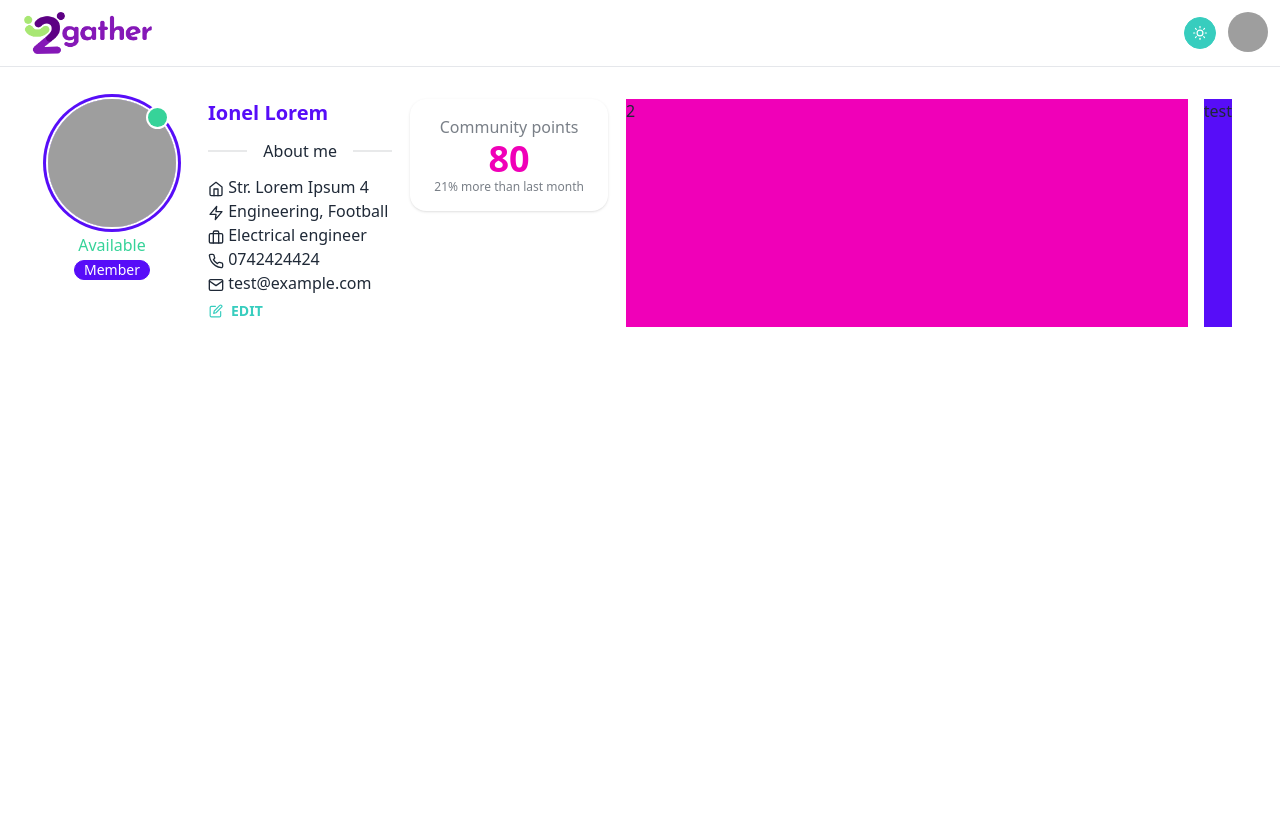
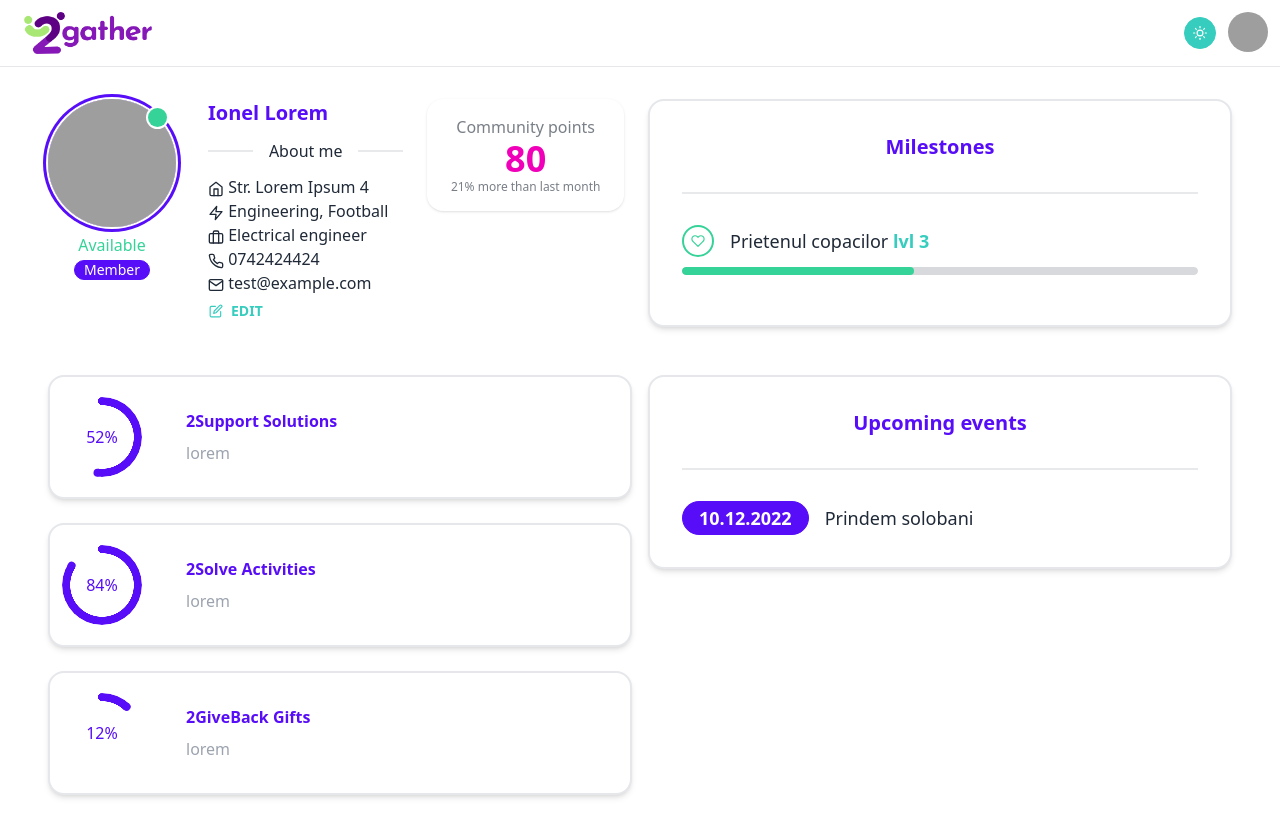
Before and after one commit to Aleksander223/devhacks2k22, a Next.js app in the folder frontend/: page /user/1 in a window 1280 px wide. Shown: the top 836 px of the page. Built offline with nearby package versions, Linux system fonts and the light colour scheme; grey boxes are pictures that could not be loaded.

Commit message:
Finished user profile frontend

```diff
--- a/frontend/components/KPICard.jsx
+++ b/frontend/components/KPICard.jsx
@@ -3,7 +3,7 @@ import RadialProgress from "./RadialProgress";
 export default function KPICard({ percent, text, title }) {
   return (
     <>
-      <div className="card xl:card-side bg-base-100 shadow-md max-h-52 xl:max-h-32 border-neutral-base-200 border-2">
+      <div className="card xl:card-side bg-base-100 shadow-md max-h-52 xl:max-h-32 border-neutral-base-200 border-2 w-full">
         <RadialProgress percent={percent}/>
         <div className="p-4 xl:card-body">
           <p className="font-bold text-primary text-center xl:text-left">{title}</p>
--- a/frontend/pages/user/[id].js
+++ b/frontend/pages/user/[id].js
@@ -1,6 +1,7 @@
 import React from "react";
 import Avatar from "../../components/Avatar";
-import { FiHome, FiUser, FiZap, FiBriefcase, FiClipboard, FiPhone, FiMail, FiEdit } from "react-icons/fi";
+import { FiHome, FiUser, FiZap, FiBriefcase, FiClipboard, FiPhone, FiMail, FiEdit, FiHeart } from "react-icons/fi";
+import KPICard from "../../components/KPICard";
 
 const info = {
     address: "Str. Lorem Ipsum 4",
@@ -18,7 +19,7 @@ const UserProfile = () => {
 
     return (
         <>
-            <div className="grid grid-cols-1 lg:grid-cols-2 grid-flow-row lg:grid-flow-col gap-4">
+            <div className="grid grid-cols-1 lg:grid-cols-2 gap-4">
                 <div className="col-span-1 text-center flex">
                     <div><Avatar className="w-24 md:w-32 rounded-full ring ring-primary ring-offset-base-100 ring-offset-2" avatar={false} online />
                         <br />
@@ -49,8 +50,42 @@ const UserProfile = () => {
                         </div>
                     </div>
                 </div>
-                <div className="col-span-1 bg-secondary flex flex-col md:flex-row">2</div>
-                <div className="col-span-1 bg-primary flex flex-col md:flex-row">test</div>
+                <div className="col-span-1 flex flex-col md:flex-row">
+                    <div className="card bg-base-100 shadow-md border-neutral-base-200 border-2 w-full">
+                        <div className="card-body w-full">
+                            <h2 className="card-title mx-auto text-primary">Milestones</h2>
+                            <div className="divider"></div>
+                            <div>
+                                <div className="btn btn-sm btn-circle btn-outline border-success border-2"><FiHeart className="text-success font-black" /></div>
+                                <p className="inline ml-4 text-lg">Prietenul copacilor <span className="text-accent font-semibold">lvl 3</span></p>
+                                <br />
+                                <progress class="progress progress-success w-full" value="45" max="100"></progress>
+                            </div>
+
+                        </div>
+                    </div>
+                </div>
+                <div className="col-span-1 mt-8">
+                    <KPICard title="2Support Solutions" percent={52} text="lorem" />
+                    <br />
+                    <KPICard title="2Solve Activities" percent={84} text="lorem" />
+                    <br />
+                    <KPICard title="2GiveBack Gifts" percent={12} text="lorem" />
+                    <br />
+                </div>
+                <div className="col-span-1 mt-8">
+                    <div className="card bg-base-100 shadow-md border-neutral-base-200 border-2 w-full">
+                        <div className="card-body w-full">
+                            <h2 className="card-title mx-auto text-primary">Upcoming events</h2>
+                            <div className="divider"></div>
+                            <div>
+                                <div className="badge badge-primary p-4 text-lg font-semibold">10.12.2022</div>
+                                <p className="inline ml-4 text-lg">Prindem solobani</p>
+                            </div>
+
+                        </div>
+                    </div>
+                </div>
             </div>
         </>
     );
```
